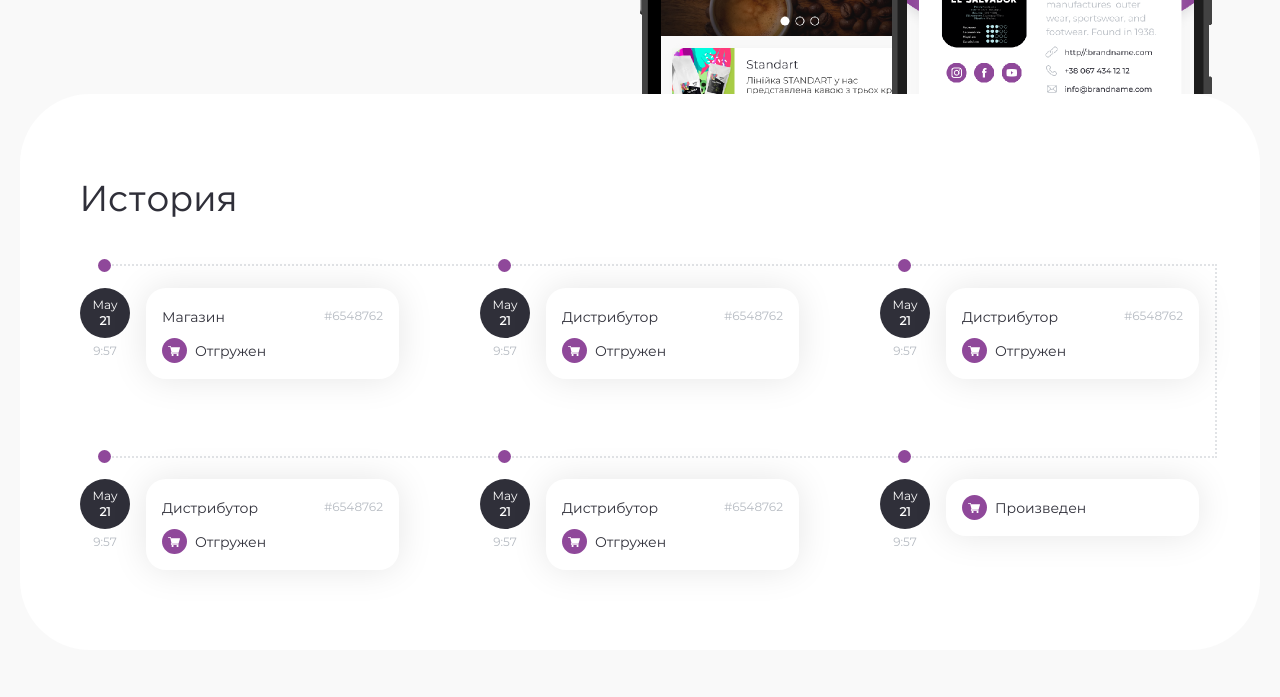
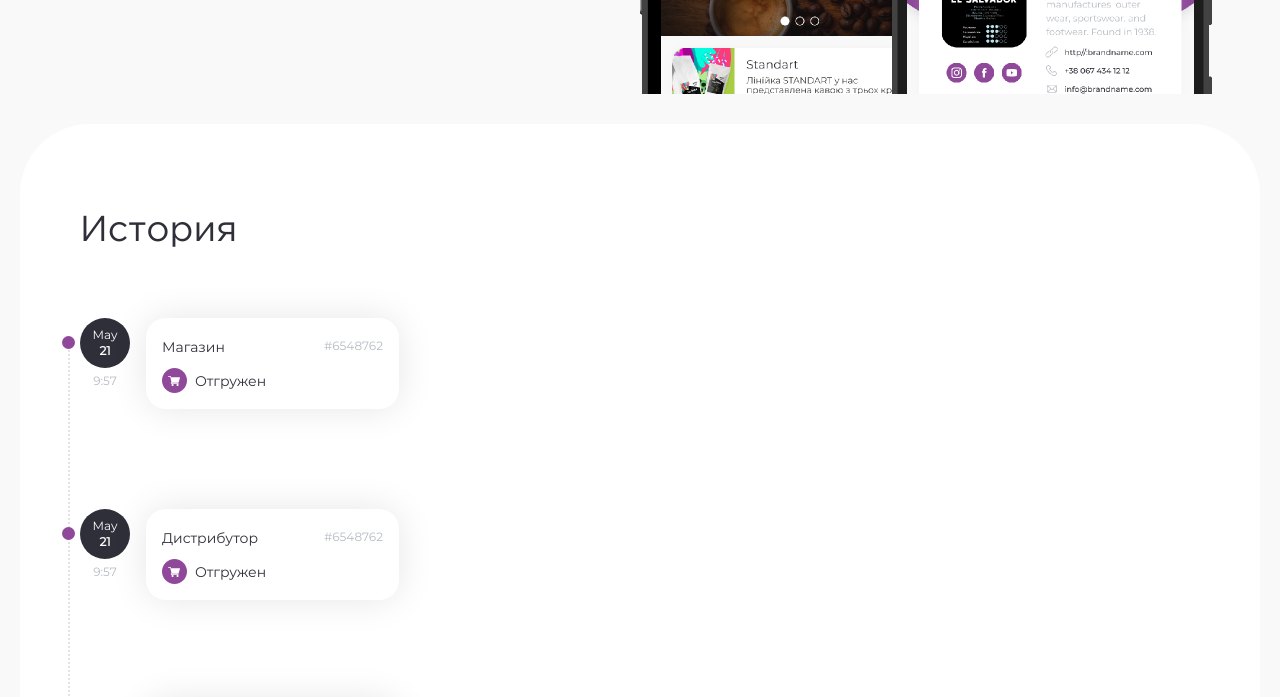
Before and after one commit to misha1737/wowCoffee, a website: page index.html in a window 1280 px wide. Shown: the part 1489-2186 px from the top of the page. Drawn offline with Linux system fonts and the light colour scheme.

Commit message:
vertical history

```diff
--- a/src/scss/_conteiners.scss
+++ b/src/scss/_conteiners.scss
@@ -252,7 +252,7 @@
 }
 .history {
   .row{
-      padding-top: 0;
+    padding-top:30px;
   }
   .wrap{
     background: white;
@@ -272,19 +272,20 @@
     margin-bottom: 40px;;
   }
   .historyLine {
-      border: 2px dotted #e1e3e6;
-      border-left: none;
-      height:190px;
       position: absolute;
-      width:1110px;
       z-index:2;
-      top: 170px;
-      left: 85px;
+      border: none;
+      border-left: 2px dotted #e1e3e6;
+      height: calc(100% - 340px);
+      width:1px;
+      top: 217px;
+      left:48px;
   }
 
   &__elements {
     display: flex;
-    flex-wrap: wrap;
+    flex-wrap: nowrap;
+    flex-direction: column;
     justify-content: space-between;
     .element {
       display: flex;
@@ -298,8 +299,8 @@
       &:before{
              content:"";
             position: absolute;
-            top:-29px;
-            left:18px;
+            top: 18px;
+                left: -18px;
             display:inline-block;
             background-color:#8f489a;
             width:13px;
```
Also changed, not shown: package.json (+11 -3 lines), build/css/index.css, 1 other file.
